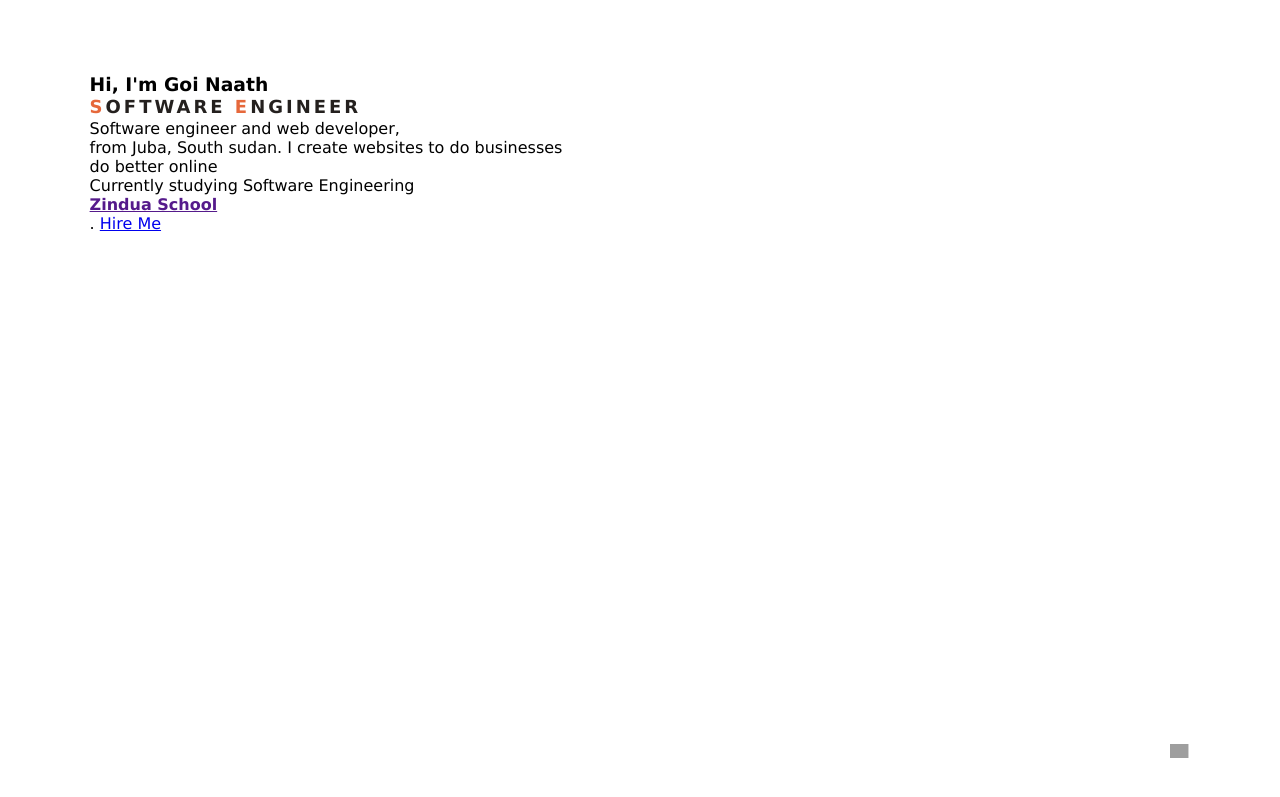
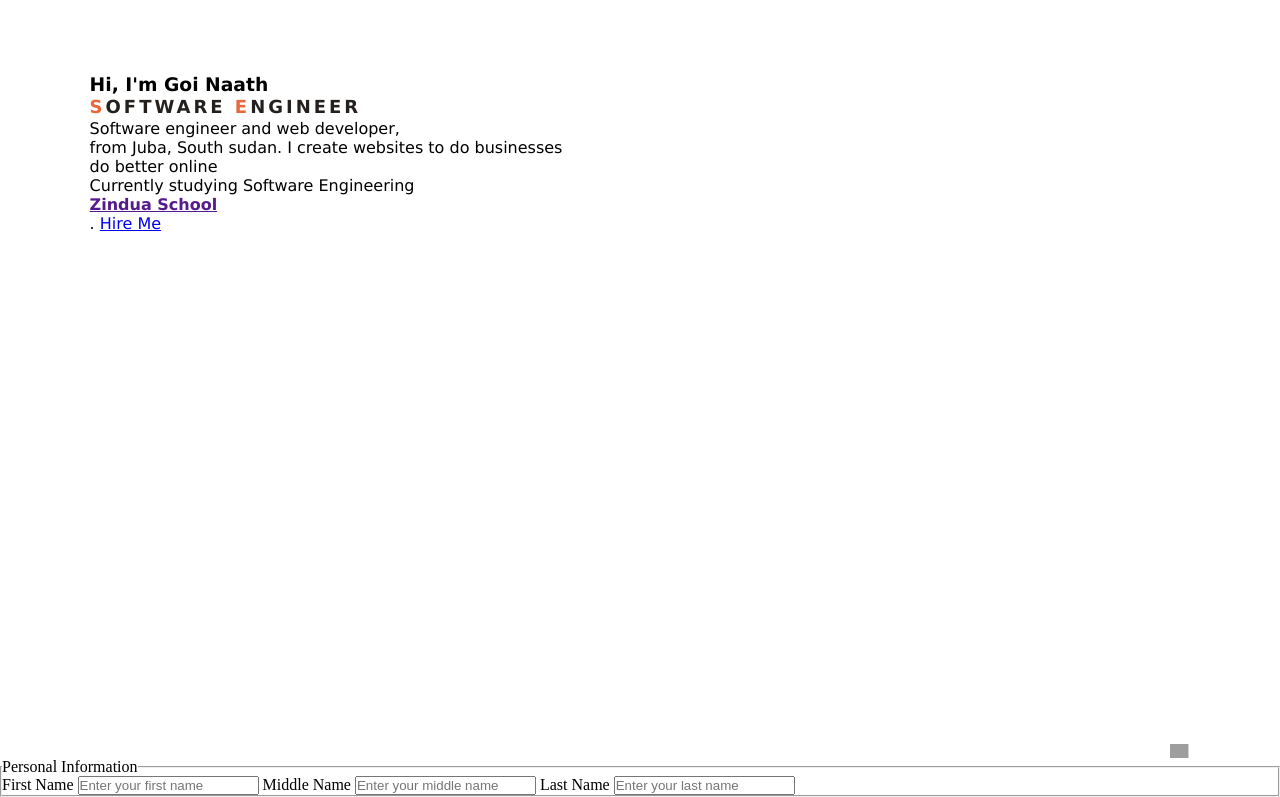
Before and after one commit to goitut/portfolio2, a plain HTML site: page index.html in a window 1280 px wide. Shown: the part 79-876 px from the top of the page. Before the commit the page ends 837 px from the top, so only its background shows below. Drawn offline with Linux system fonts and the light colour scheme; grey boxes are pictures that could not be loaded.

Commit message:
Added personal info

```diff
--- a/index.html
+++ b/index.html
@@ -138,5 +138,17 @@ ul li a:hover{
       <img src="/images/backgroung3.jpg" class="Me">
     </div>
   </div>
+   <div>
+        <form>
+          <!-- grouping form elements -->
+      <fieldset>
+        <legend>Personal Information</legend>
+        <label for="fname">First Name</label>
+        <input type="text" id="fname" required placeholder="Enter your first name">
+        <label for="mname">Middle Name</label>
+        <input type="text" id="mname" required placeholder="Enter your middle name">
+        <label for="lname">Last Name</label>
+        <input type="text" id="lname" required placeholder="Enter your last name">
+      </fieldset>
 </body>
 </html>
```
